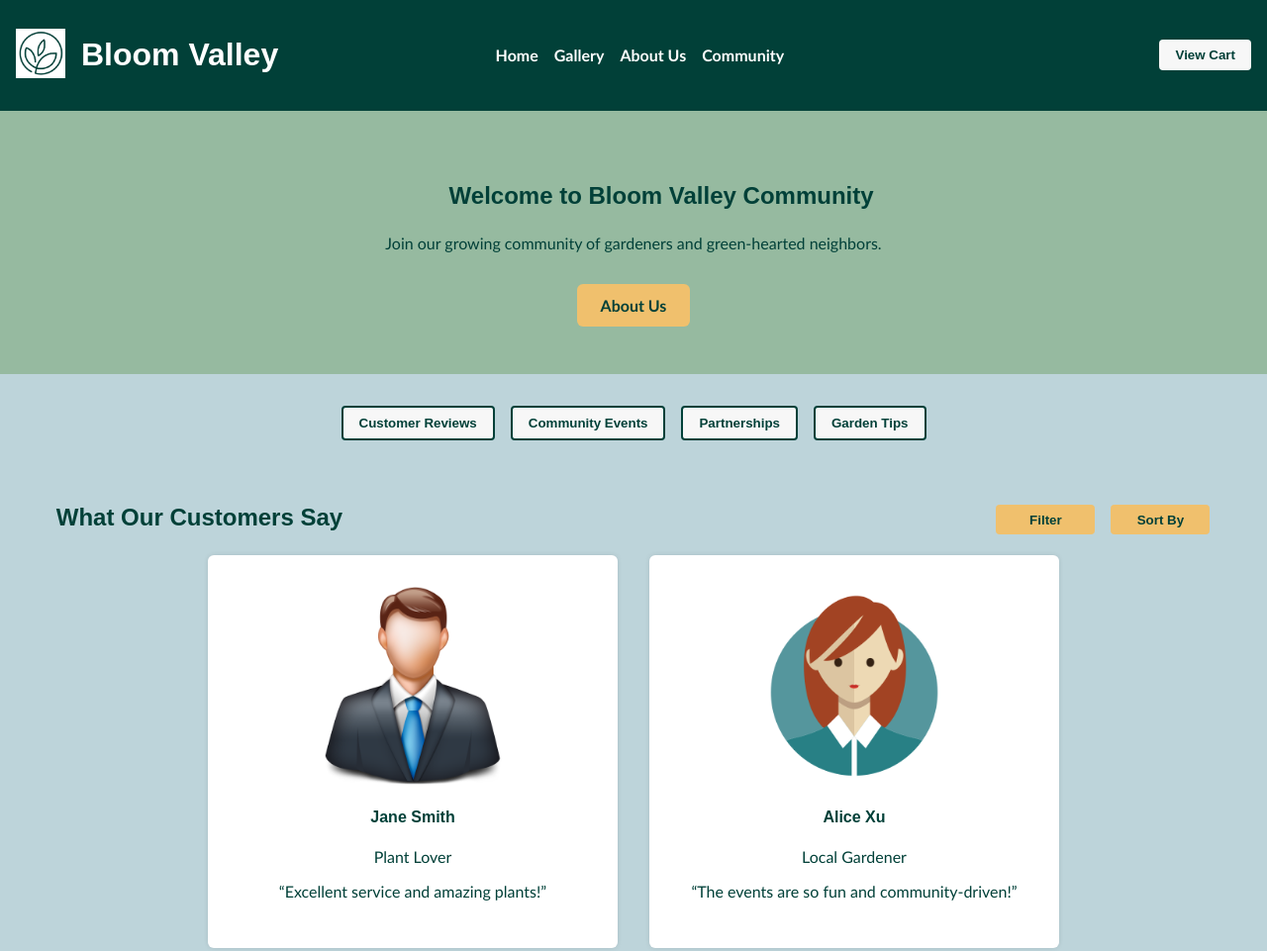
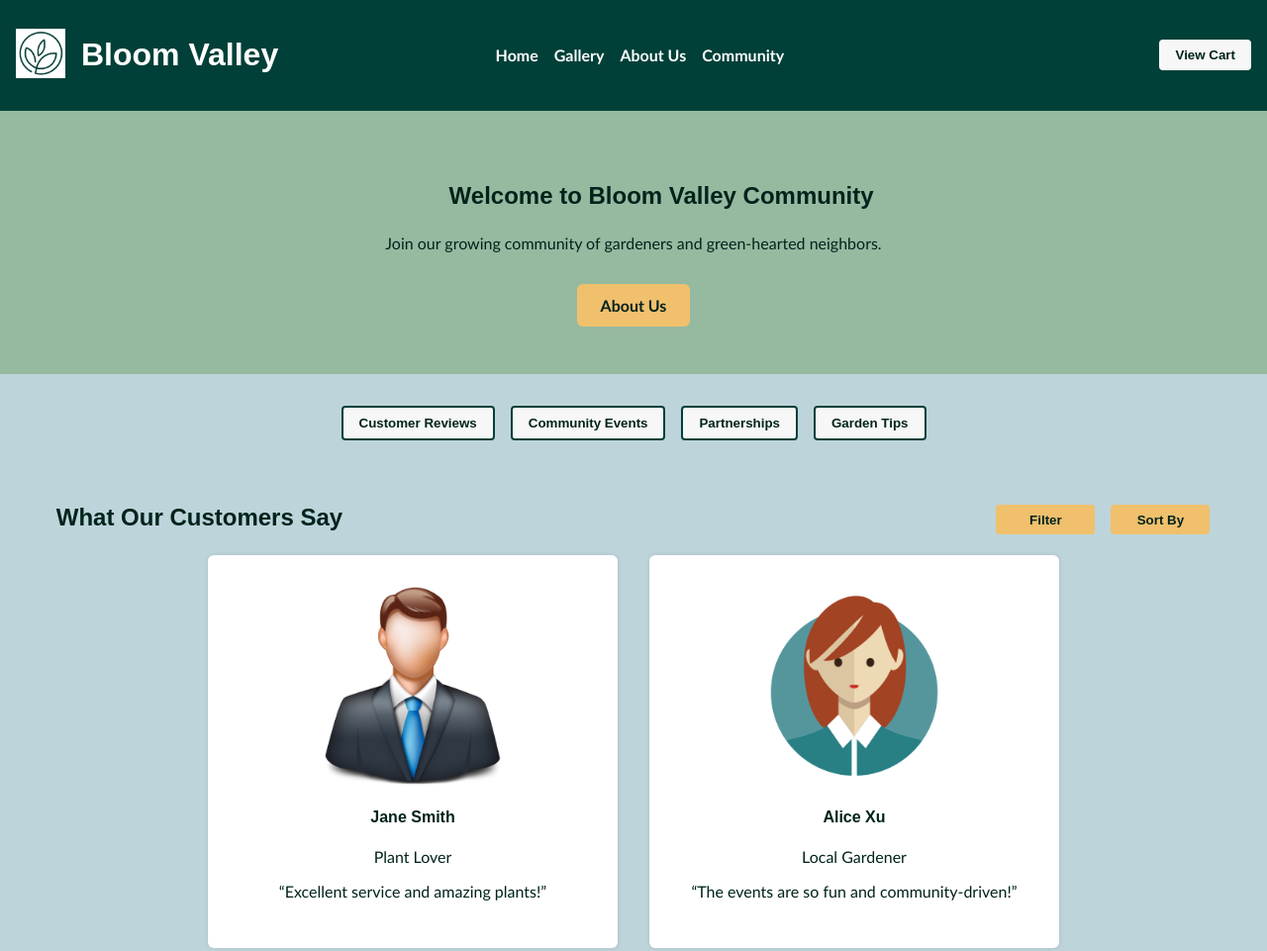
Before and after one commit to clover1983/stackblitz-sophia-bloom-valley-nursery, a website: page community.html in a window 1280 px wide. Shown: the top 961 px of the page at 99% size. Drawn offline with Linux system fonts and the light colour scheme.

Commit message:
adjust color to match the request

```diff
--- a/css/about.css
+++ b/css/about.css
@@ -123,7 +123,7 @@ border-radius: 4px;
 
 .contact-form button {
 background-color: #F0C06D;
-color: #014038;
+color: #00231c;
 border: none;
 padding: 0.75rem;
 border-radius: 4px;
--- a/css/community.css
+++ b/css/community.css
@@ -22,7 +22,7 @@ background-color: #F7F7F7;
 border: 2px solid #014038;
 padding: 0.5rem 1rem;
 border-radius: 4px;
-color: #014038;
+color: #00231c;
 font-weight: bold;
 cursor: pointer;
 }
@@ -52,7 +52,7 @@ background-color: #F0C06D;
 border: none;
 padding: 0.5rem 1rem;
 border-radius: 4px;
-color: #014038;
+color: #00231c;
 font-weight: bold;
 cursor: pointer;
 width: 100px;
@@ -98,7 +98,7 @@ background: white;
 padding: 0.5rem 0.75rem;
 border: 1px solid #014038;
 border-radius: 4px;
-color: #014038;
+color: #00231c;
 }
 
 .share-experience {
@@ -111,7 +111,7 @@ background-color: #F7F7F7;
 border: 2px solid #014038;
 padding: 0.75rem 1.5rem;
 border-radius: 4px;
-color: #014038;
+color: #00231c;
 font-weight: bold;
 cursor: pointer;
 }
@@ -127,7 +127,7 @@ background-color: #F7F7F7;
 border: 2px solid #014038;
 padding: 0.75rem 1.5rem;
 border-radius: 4px;
-color: #014038;
+color: #00231c;
 font-weight: bold;
 cursor: pointer;
 }
--- a/css/header.css
+++ b/css/header.css
@@ -1,13 +1,13 @@
 body {
 margin: 0;
 font-family: Calibri, sans-serif;
-color: #014038;
+color: #00231c;
 background-color: #BDD4DA;
 }
 
 a {
 text-decoration: none;
-color: #014038;
+color: #00231C;
 }
 
 header {
@@ -52,7 +52,7 @@ margin-left: 10rem;
 
 .cart-button-nav button {
 background-color: #F7F7F7;
-color: #014038;
+color: #00231c;
 border: none;
 padding: 0.5rem 1rem;
 border-radius: 4px;
@@ -109,6 +109,6 @@ background-color: #F0C06D;
 padding: 0.75rem 1.5rem;
 margin-top: 1rem;
 border-radius: 6px;
-color: #014038;
+color: #00231C;
 font-weight: bold;
 }
```
Also changed, not shown: css/gallery.css (+4 -4 lines).
